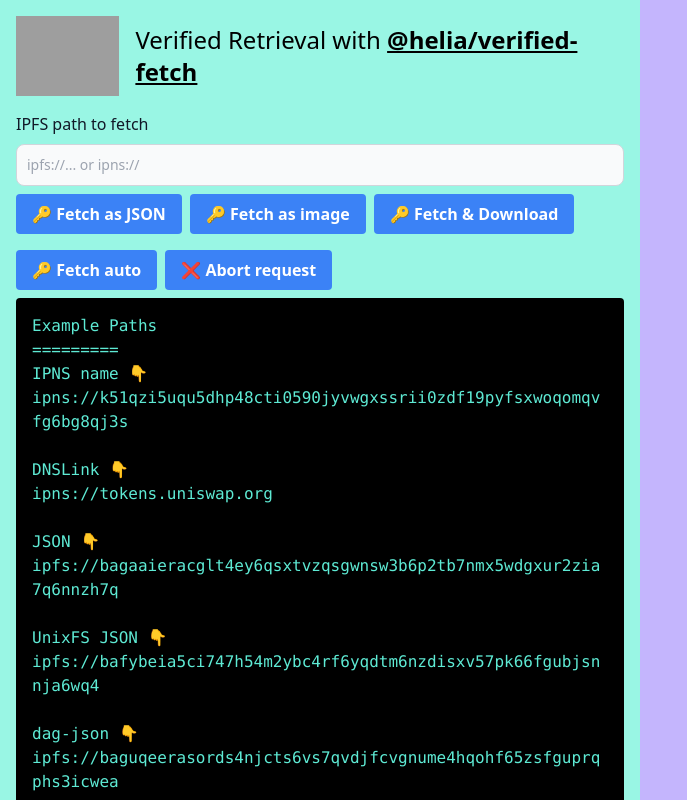
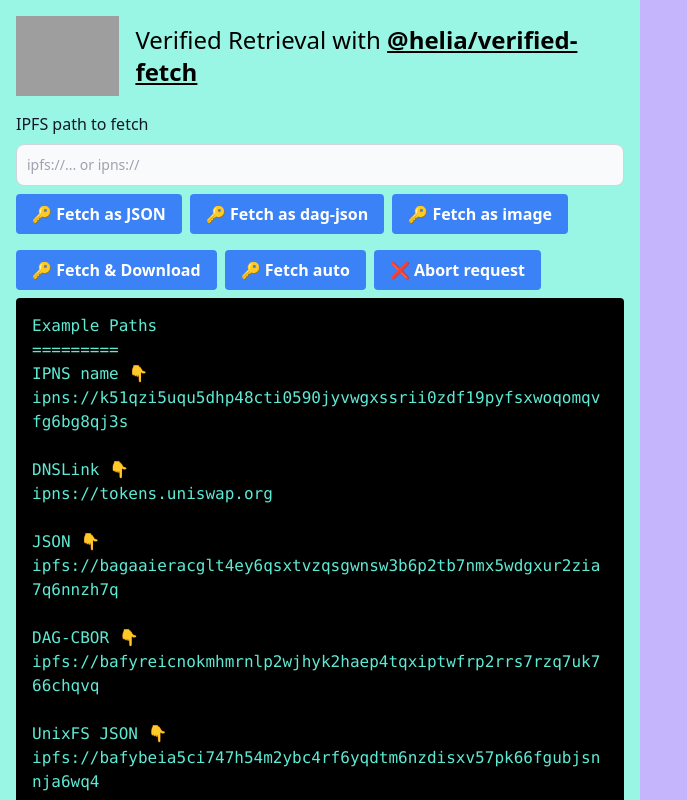
Before and after one commit to ipfs-examples/helia-examples, a React (Vite) app in the folder examples/helia-browser-verified-fetch/: page / in a window 1280 px wide. Shown: the top 800 px of the page, without its empty margins (0-687 px from the left). Built offline with nearby package versions, Linux system fonts and the light colour scheme; grey boxes are pictures that could not be loaded; the HTML template or start-up script is replaced by a standard one.

Commit message:
feat: add ability to fetch as dag-json

```diff
--- a/examples/helia-browser-verified-fetch/package.json
+++ b/examples/helia-browser-verified-fetch/package.json
@@ -5,6 +5,7 @@
   "type": "module",
   "scripts": {
     "clean": "rimraf ./dist",
+    "start": "vite",
     "dev": "vite",
     "build": "tsc && vite build",
     "preview": "vite preview",
--- a/examples/helia-browser-verified-fetch/src/App.tsx
+++ b/examples/helia-browser-verified-fetch/src/App.tsx
@@ -2,38 +2,8 @@
 import { fileTypeFromBuffer } from '@sgtpooki/file-type'
 import { useCallback, useState } from 'react'
 import { helpText } from './constants'
+import { Loading, Output } from './Output'
 
-function renderOutput(output: string | JSX.Element, err: string): JSX.Element {
-  if (err.length > 0) {
-    return (
-      <div className="bg-red-300">
-        <pre className="bg-black text-red-300 rounded p-4 whitespace-pre-wrap break-words">{err}</pre>
-      </div>
-    )
-  }
-
-  if (typeof output === 'string') {
-    return (
-      <div className="bg-violet-300">
-        {output.length > 0 && (
-          <pre className="bg-black text-teal-300 rounded p-4 whitespace-pre-wrap break-words">
-            <code id="output" className="language-json">{`${output}`}</code>
-          </pre>
-        )}
-      </div>
-    )
-  }
-
-  return output
-}
-
-function loadingIndicator(message: string): JSX.Element {
-  return (
-    <div className="bg-yellow-300">
-      <pre className="bg-black text-yellow-300 rounded p-4">Loading... {message}</pre>
-    </div>
-  )
-}
 
 function App(): JSX.Element {
   const [path, setPath] = useState<string>('')
@@ -54,7 +24,7 @@
   }, [])
   const setLoading = useCallback((message: string) => {
     setErr('')
-    setLoadingTo(loadingIndicator(message))
+    setLoadingTo(<Loading message={message} />)
   }, [])
 
   const handleImageType = useCallback(async (resp: Response) => {
@@ -90,23 +60,24 @@
     }
   }, [])
 
-  const onFetchJson = useCallback(async () => {
+  const onFetchJson = useCallback(async (jsonType: `json` | `dag-json` = 'json') => {
     try {
-      if(controller) {
-        console.log('aborting', controller)
-        controller.abort() // abort any ongoing requests
-      }
-
-      setLoading('Fetching json response...')
+      controller?.abort() // abort any ongoing requests
+      setLoading(`Fetching ${jsonType} response...`)
       const ctl = new AbortController()
       setController(ctl)
-      const resp = await verifiedFetch(path, { signal: ctl.signal })
+      const resp = await verifiedFetch(path, {
+        signal: ctl.signal,
+        headers: {
+          'accept': jsonType === 'json' ? 'application/json' : 'application/vnd.ipld.dag-json',
+        }
+      })
       await handleJsonType(resp)
     } catch (err: any) {
+      // TODO: simplify AbortErr handling to use err.name once https://github.com/libp2p/js-libp2p/pull/2446 is merged
       if(err?.code === 'ABORT_ERR') {
         return
       }
-      // Don't render AbortErrors since they are user intiated
       if(err instanceof Error) {
         setError(err.message)
       }
@@ -164,6 +135,11 @@
     }
   }, [controller])
 
+
+  const onPathChange = useCallback(async (e: React.ChangeEvent<HTMLInputElement>) => {
+      setPath(e.target.value)
+  }, [])
+
   const onFetchAuto = useCallback(async () => {
     if (path == null) {
       setError('Invalid path')
@@ -171,11 +147,10 @@
     }
     try {
       controller?.abort() // abort any ongoing requests
-      setLoading('Fetching auto content...')
+      setLoading('Fetching with automatic content detection...')
       const ctl = new AbortController()
       setController(ctl)
       const resp = await verifiedFetch(path, { signal: ctl.signal })
-      console.log('onFetchAuto: got resp ', resp)
       const buffer = await resp.clone().arrayBuffer()
       let contentType = (await fileTypeFromBuffer(new Uint8Array(buffer)))?.mime
       if (!contentType) {
@@ -183,7 +158,7 @@
           // see if we can parse as json
           await resp.clone().json()
           contentType = 'application/json'
-        } catch (err) {
+          } catch (err) {
           // ignore
         }
       }
@@ -237,17 +212,22 @@
               id="ipfs-path"
               className="bg-gray-50 border border-gray-300 text-gray-900 text-sm rounded-lg focus:ring-blue-500 focus:border-blue-500 block w-full p-2.5 dark:bg-gray-700 dark:border-gray-600 dark:placeholder-gray-400 dark:text-white dark:focus:ring-blue-500 dark:focus:border-blue-500"
               placeholder="ipfs://... or ipns://"
-              onChange={(e) => {
-                setPath(e.target.value)
-              }}
+              onChange={onPathChange}
               value={path}
             />
             <button
               className="my-2 mr-2 btn btn-blue bg-blue-500 hover:bg-blue-700 text-white font-bold py-2 px-4 rounded"
               id="button-fetch-json"
-              onClick={onFetchJson}
+              onClick={() => onFetchJson('json')}
             >
               🔑 Fetch as JSON
+            </button>
+            <button
+              className="my-2 mr-2 btn btn-blue bg-blue-500 hover:bg-blue-700 text-white font-bold py-2 px-4 rounded"
+              id="button-fetch-dag-json"
+              onClick={() => onFetchJson('dag-json')}
+            >
+              🔑 Fetch as dag-json
             </button>
             <button
               className="my-2 mr-2 btn btn-blue bg-blue-500 hover:bg-blue-700 text-white font-bold py-2 px-4 rounded"
@@ -279,11 +259,13 @@
             </button>
 
             <pre className="bg-black text-teal-300 rounded p-4 whitespace-pre-wrap break-words">{helpText}</pre>
+            <a href="https://github.com/ipfs-examples/helia-examples/tree/main/examples/helia-browser-verified-fetch" className="text-xl block mt-2 underline">Source for example</a>
+
           </div>
           {/* Left */}
 
           {/* Right */}
-          {renderOutput(loading ?? output, err)}
+          <Output output={loading ?? output} err={err} />
         </div>
       </section>
     </div>
--- /dev/null
+++ b/examples/helia-browser-verified-fetch/src/Output.tsx
@@ -0,0 +1,44 @@
+interface OutputProps {
+  output: string | JSX.Element;
+  err: string;
+}
+
+
+export function Output({ output, err }: OutputProps): JSX.Element {
+  if (err.length > 0) {
+    return (
+      <div className="bg-red-300">
+        <pre className="bg-black text-red-300 rounded p-4 whitespace-pre-wrap break-words">{err}</pre>
+      </div>
+    );
+  }
+
+  if (typeof output === 'string') {
+    return (
+      <div className="bg-violet-300">
+        {output.length > 0 && (
+          <pre className="bg-black text-teal-300 rounded p-4 whitespace-pre-wrap break-words">
+            <code id="output" className="language-json">{`${output}`}</code>
+          </pre>
+        )}
+      </div>
+    );
+  }
+
+  return output;
+}
+
+
+export function Loading({ message }: { message: string }): JSX.Element {
+  return (
+    <div className="bg-yellow-300">
+      <pre className="bg-black text-yellow-300 rounded p-4">
+        <svg aria-hidden="true" className="w-8 h-8 animate-spin dark:text-gray-600 fill-red-600" viewBox="0 0 100 101" fill="none" xmlns="http://www.w3.org/2000/svg">
+          <path d="M100 50.5908C100 78.2051 77.6142 100.591 50 100.591C22.3858 100.591 0 78.2051 0 50.5908C0 22.9766 22.3858 0.59082 50 0.59082C77.6142 0.59082 100 22.9766 100 50.5908ZM9.08144 50.5908C9.08144 73.1895 27.4013 91.5094 50 91.5094C72.5987 91.5094 90.9186 73.1895 90.9186 50.5908C90.9186 27.9921 72.5987 9.67226 50 9.67226C27.4013 9.67226 9.08144 27.9921 9.08144 50.5908Z" fill="currentColor" />
+          <path d="M93.9676 39.0409C96.393 38.4038 97.8624 35.9116 97.0079 33.5539C95.2932 28.8227 92.871 24.3692 89.8167 20.348C85.8452 15.1192 80.8826 10.7238 75.2124 7.41289C69.5422 4.10194 63.2754 1.94025 56.7698 1.05124C51.7666 0.367541 46.6976 0.446843 41.7345 1.27873C39.2613 1.69328 37.813 4.19778 38.4501 6.62326C39.0873 9.04874 41.5694 10.4717 44.0505 10.1071C47.8511 9.54855 51.7191 9.52689 55.5402 10.0491C60.8642 10.7766 65.9928 12.5457 70.6331 15.2552C75.2735 17.9648 79.3347 21.5619 82.5849 25.841C84.9175 28.9121 86.7997 32.2913 88.1811 35.8758C89.083 38.2158 91.5421 39.6781 93.9676 39.0409Z" fill="currentFill" />
+        </svg>
+        Loading: {message}
+      </pre>
+    </div>
+  );
+}
--- a/examples/helia-browser-verified-fetch/src/constants.ts
+++ b/examples/helia-browser-verified-fetch/src/constants.ts
@@ -8,6 +8,9 @@
 
 JSON 👇
 ipfs://bagaaieracglt4ey6qsxtvzqsgwnsw3b6p2tb7nmx5wdgxur2zia7q6nnzh7q
+
+DAG-CBOR 👇
+ipfs://bafyreicnokmhmrnlp2wjhyk2haep4tqxiptwfrp2rrs7rzq7uk766chqvq
 
 UnixFS JSON 👇
 ipfs://bafybeia5ci747h54m2ybc4rf6yqdtm6nzdisxv57pk66fgubjsnnja6wq4
```
Also changed, not shown: 1 other file (tests, documents, lock files or other folders).
